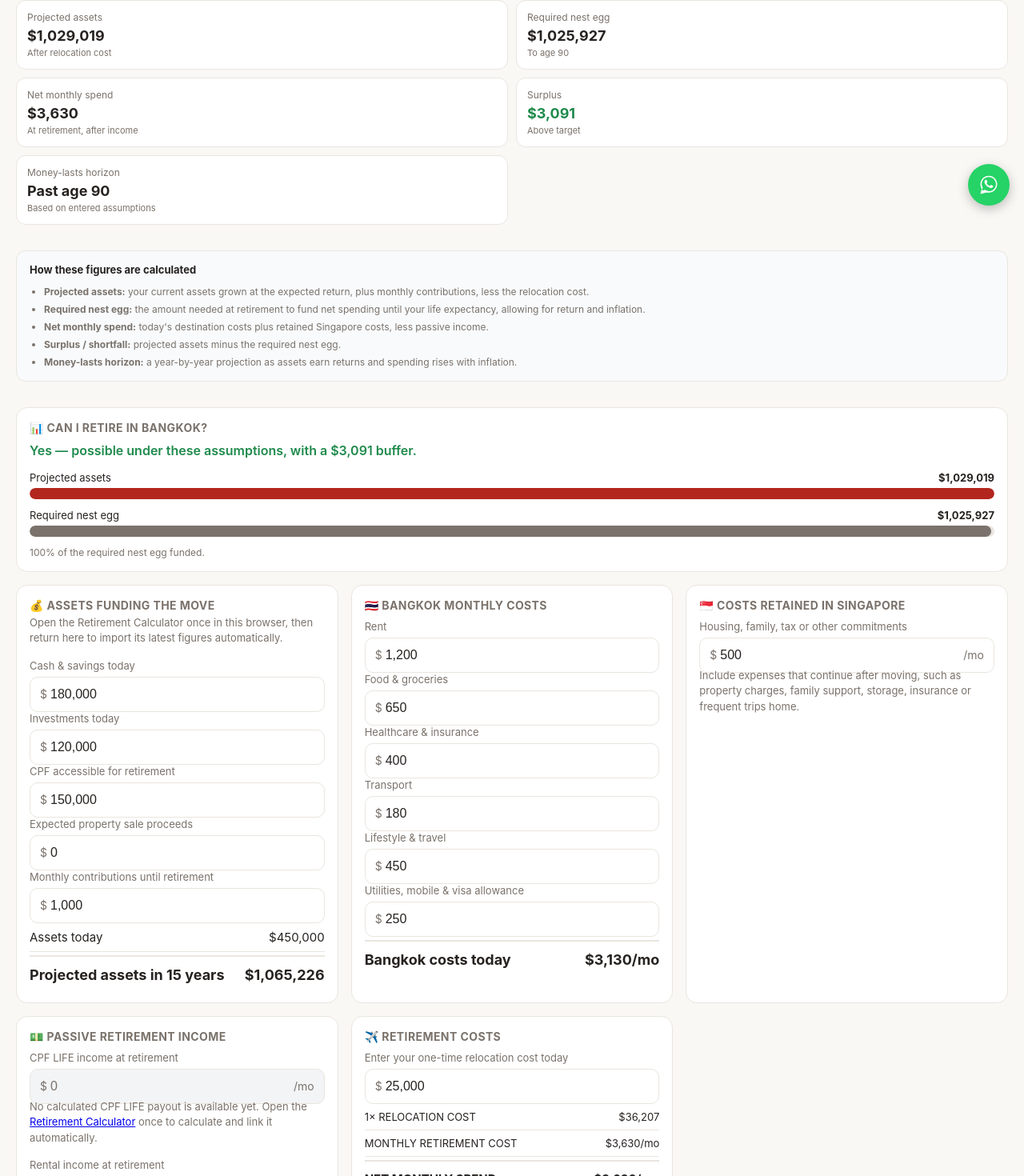
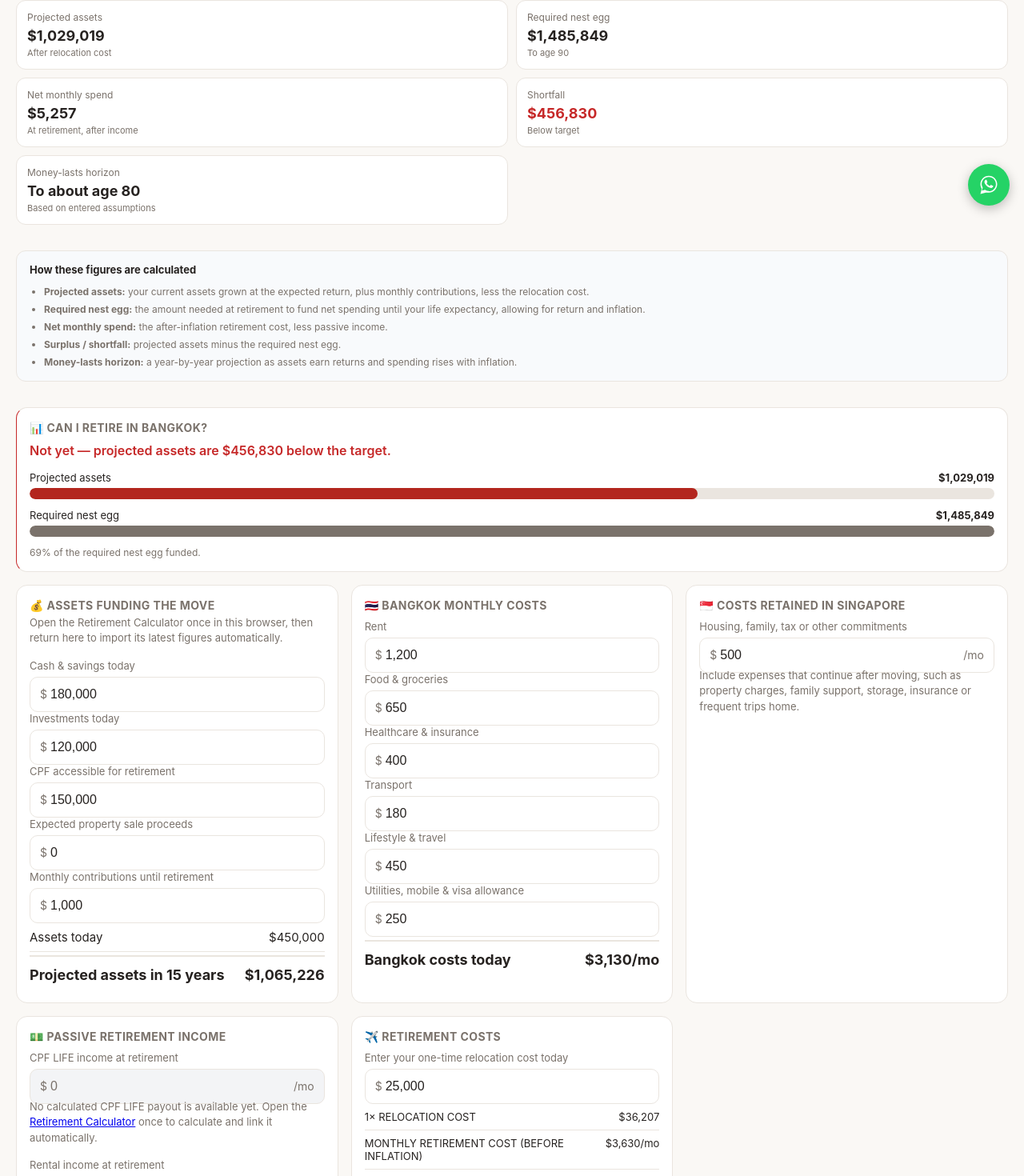
Before and after one commit to macmelvin/SG-Money-CPF-HDB-Calculator, a React (Vite) app: page /geo-arbitrage in a window 1280 px wide. Shown: the part 525-1995 px from the top of the page at 80% size. Built offline with nearby package versions, Linux system fonts and the light colour scheme; no server answers.

Commit message:
Show retirement costs before and after inflation

```diff
--- a/src/calculators/GeoArbitrageCalculator.tsx
+++ b/src/calculators/GeoArbitrageCalculator.tsx
@@ -204,16 +204,14 @@ export default function GeoArbitrageCalculator() {
     const projectedAssets = Math.max(0, projectedAssetsBeforeMove - projectedRelocationCost);
     const destinationMonthlyCosts = bangkokRent + bangkokFood + bangkokHealthcare + bangkokTransport + bangkokLifestyle + bangkokUtilitiesVisa;
     const totalMonthlyCostsToday = destinationMonthlyCosts + retainedSingaporeCosts;
-    // Keep the monthly retirement budget in today's dollars so it matches the
-    // figures the user entered (e.g. $500 retained in Singapore stays $500).
-    // Inflation is still applied year by year during retirement below.
-    const monthlyCostsAtRetirement = totalMonthlyCostsToday;
+    const monthlyCostsBeforeInflation = totalMonthlyCostsToday;
+    const monthlyCostsAtRetirement = totalMonthlyCostsToday * Math.pow(1 + inflationPct / 100, yearsToRetirement);
     const passiveIncome = cpfLifeIncome + rentalIncome + pensionIncome + otherPassiveIncome;
     const netMonthlySpend = Math.max(0, monthlyCostsAtRetirement - passiveIncome);
     const requiredNestEgg = growingAnnuityPresentValue(netMonthlySpend * 12, expectedReturnPct / 100, inflationPct / 100, retirementYears);
     const surplus = projectedAssets - requiredNestEgg;
     const lastsYears = estimateMoneyLastsYears(projectedAssets, netMonthlySpend * 12, expectedReturnPct / 100, inflationPct / 100, 100);
-    return { yearsToRetirement, retirementYears, startingAssets, projectedRelocationCost, projectedAssets, destinationMonthlyCosts, monthlyCostsAtRetirement, passiveIncome, netMonthlySpend, requiredNestEgg, surplus, lastsYears };
+    return { yearsToRetirement, retirementYears, startingAssets, projectedRelocationCost, projectedAssets, destinationMonthlyCosts, monthlyCostsBeforeInflation, monthlyCostsAtRetirement, passiveIncome, netMonthlySpend, requiredNestEgg, surplus, lastsYears };
   }, [currentAge, retirementAge, lifeExpectancy, cashSavings, investments, accessibleCpf, propertyProceeds, monthlyContributions, expectedReturnPct, inflationPct, relocationCost, bangkokRent, bangkokFood, bangkokHealthcare, bangkokTransport, bangkokLifestyle, bangkokUtilitiesVisa, retainedSingaporeCosts, cpfLifeIncome, rentalIncome, pensionIncome, otherPassiveIncome]);
 
   const save = () => {
@@ -288,7 +286,7 @@ export default function GeoArbitrageCalculator() {
         <ul>
           <li><b>Projected assets:</b> your current assets grown at the expected return, plus monthly contributions, less the relocation cost.</li>
           <li><b>Required nest egg:</b> the amount needed at retirement to fund net spending until your life expectancy, allowing for return and inflation.</li>
-          <li><b>Net monthly spend:</b> today's destination costs plus retained Singapore costs, less passive income.</li>
+          <li><b>Net monthly spend:</b> the after-inflation retirement cost, less passive income.</li>
           <li><b>Surplus / shortfall:</b> projected assets minus the required nest egg.</li>
           <li><b>Money-lasts horizon:</b> a year-by-year projection as assets earn returns and spending rises with inflation.</li>
         </ul>
@@ -377,7 +375,8 @@ export default function GeoArbitrageCalculator() {
         <NumberField label="Enter your one-time relocation cost today" value={relocationCost} onChange={setRelocationCost} prefix="$" />
         <div className="retirement-cost-details">
           <ResultRow label="1× RELOCATION COST" value={formatSgd(result.projectedRelocationCost)} />
-          <ResultRow label="MONTHLY RETIREMENT COST" value={`${formatSgd(result.monthlyCostsAtRetirement)}/mo`} />
+          <ResultRow label="MONTHLY RETIREMENT COST (BEFORE INFLATION)" value={`${formatSgd(result.monthlyCostsBeforeInflation)}/mo`} />
+          <ResultRow label="MONTHLY RETIREMENT COST (AFTER INFLATION)" value={`${formatSgd(result.monthlyCostsAtRetirement)}/mo`} />
           <ResultRow label="NET MONTHLY SPEND" value={`${formatSgd(result.netMonthlySpend)}/mo`} emphasis />
         </div>
       </ResultCard>
```
